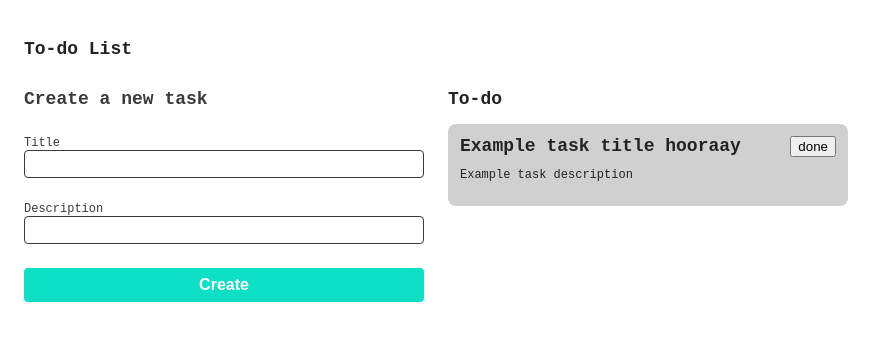
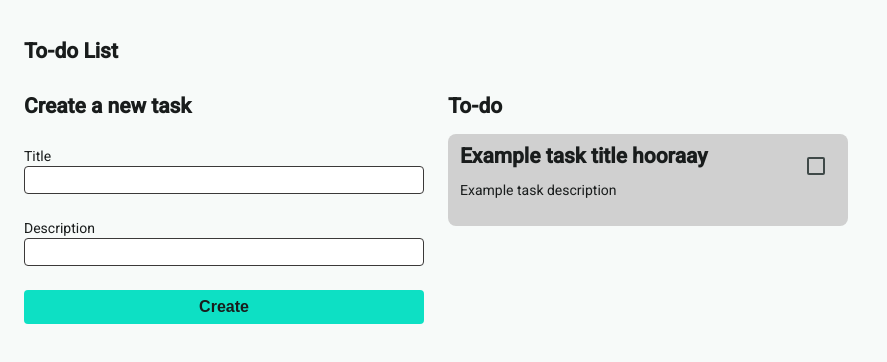
Before and after one commit to FelixBea/my-to-do-list, an Angular app: page / in a window 1280 px wide. Shown: the top 362 px of the page, without its empty margins (0-887 px from the left). Built offline with nearby package versions, Linux system fonts and the light colour scheme.

Commit message:
feat: add angular material

```diff
--- a/package.json
+++ b/package.json
@@ -11,10 +11,12 @@
   "private": true,
   "packageManager": "npm@11.12.1",
   "dependencies": {
+    "@angular/cdk": "^22.1.0",
     "@angular/common": "^22.0.0",
     "@angular/compiler": "^22.0.0",
     "@angular/core": "^22.0.0",
     "@angular/forms": "^22.0.0",
+    "@angular/material": "^22.1.0",
     "@angular/platform-browser": "^22.0.0",
     "@angular/router": "^22.0.0",
     "rxjs": "~7.8.0",
--- a/src/index.html
+++ b/src/index.html
@@ -1,10 +1,17 @@
 <!doctype html>
 <html lang="en">
   <head>
-  <meta charset="utf-8">
+    <meta charset="utf-8" />
     <title>My ToDo List</title>
-  <base href="/">
-  <meta name="viewport" content="width=device-width, initial-scale=1">
+    <base href="/" />
+    <meta name="viewport" content="width=device-width, initial-scale=1" />
+    <link rel="preconnect" href="https://fonts.googleapis.com" />
+    <link rel="preconnect" href="https://fonts.gstatic.com" crossorigin />
+    <link
+      href="https://fonts.googleapis.com/css2?family=Roboto:wght@300;400;500&display=swap"
+      rel="stylesheet"
+    />
+    <link href="https://fonts.googleapis.com/icon?family=Material+Icons" rel="stylesheet" />
   </head>
   <body>
     <app-root></app-root>
--- a/src/styles.scss
+++ b/src/styles.scss
@@ -1,5 +1,47 @@
+// Include theming for Angular Material with `mat.theme()`.
+// This Sass mixin will define CSS variables that are used for styling Angular Material
+// components according to the Material 3 design spec.
+// Learn more about theming and how to use it for your application's
+// custom components at https://material.angular.dev/guide/theming
+@use '@angular/material' as mat;
+@use './shared/styles/mixins';
+
+html {
+  height: 100%;
+  @include mat.theme(
+    (
+      color: (
+        primary: mat.$cyan-palette,
+        tertiary: mat.$orange-palette,
+      ),
+      typography: Roboto,
+      density: 0,
+    )
+  );
+}
+
+body {
+  // Default the application to a light color theme. This can be changed to
+  // `dark` to enable the dark color theme, or to `light dark` to defer to the
+  // user's system settings.
+  color-scheme: light;
+
+  // Set a default background, font and text colors for the application using
+  // Angular Material's system-level CSS variables. Learn more about these
+  // variables at https://material.angular.dev/guide/system-variables
+  background-color: var(--mat-sys-surface);
+  color: var(--mat-sys-on-surface);
+  font: var(--mat-sys-body-medium);
+
+  // Reset the user agent margin.
+  margin: 0;
+  height: 100%;
+  width: 100vw;
+  display: flex;
+  justify-content: center;
+  box-sizing: border-box;
+}
 /* global styles */
-@use './shared/styles/mixins';
 
 :root {
   /* spacing */
@@ -12,7 +54,6 @@
   --spacing7: 3rem;
 
   /* colors */
-  --neutral-white: #ffffff;
   --neutral-light-medium: #d0d0d0;
   --neutral-medium: #a0a0a0;
   --neutral-dark: #3b3939;
@@ -21,22 +62,10 @@
   --secondary: rgba(0, 183, 255, 0.589);
 }
 
-body {
-  margin: 0;
-  width: 100vw;
-  display: flex;
-  justify-content: center;
-  box-sizing: border-box;
-  color: var(--neutral-black);
-  font-family:'Courier New', Courier, monospace;
-  font-size: var(--spacing3);
-}
-
 app-root {
   @include mixins.container;
   max-width: 1440px;
   min-height: 100%;
   flex-flow: row nowrap;
   justify-content: center;
-  align-items: center;
 }
--- a/src/todoList/task-form/task-form.scss
+++ b/src/todoList/task-form/task-form.scss
@@ -5,7 +5,6 @@ form {
 
   flex-flow: column nowrap;
   gap: var(--spacing3);
-  color: var(--neutral-dark);
 
   .form-field {
     display: flex;
--- a/src/todoList/task/task.component.ts
+++ b/src/todoList/task/task.component.ts
@@ -1,9 +1,10 @@
 import { Component, input } from '@angular/core';
 import { TaskProps } from './task';
+import { MatCheckboxModule } from '@angular/material/checkbox';
 
 @Component({
   selector: 'app-task',
-  imports: [],
+  imports: [MatCheckboxModule],
   templateUrl: './task.html',
   styleUrl: './task.scss',
 })
--- a/src/todoList/task/task.html
+++ b/src/todoList/task/task.html
@@ -4,6 +4,6 @@
         <p>{{ task().description }}</p>
     </div>
     <div class="button-area">
-        <button type="button">done</button>
+        <mat-checkbox aria-label="Mark task as done"/>
     </div>
 </article>
```
Also changed, not shown: 1 other file (tests, documents, lock files or other folders). Lines whose indentation alone changed are shown as unchanged.
